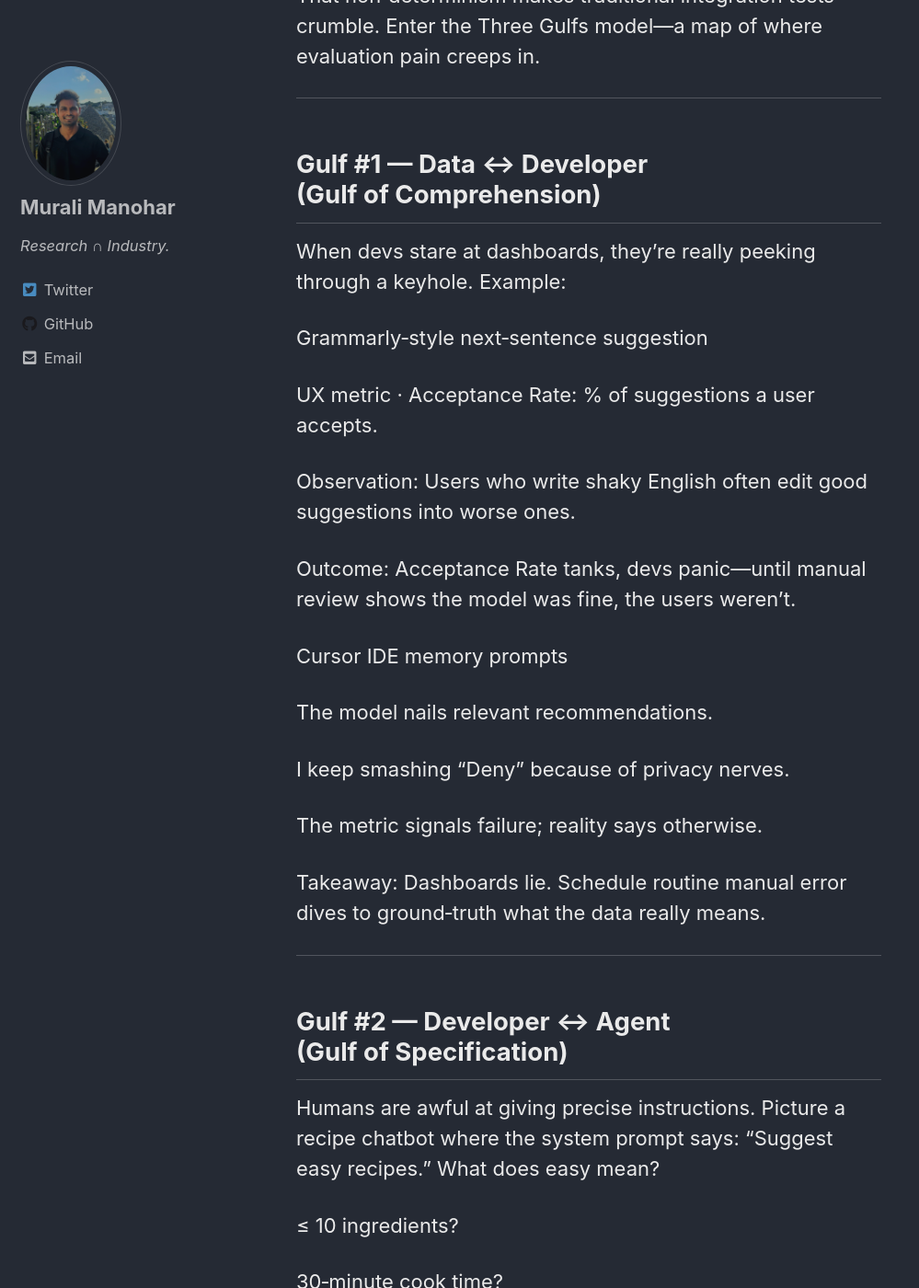
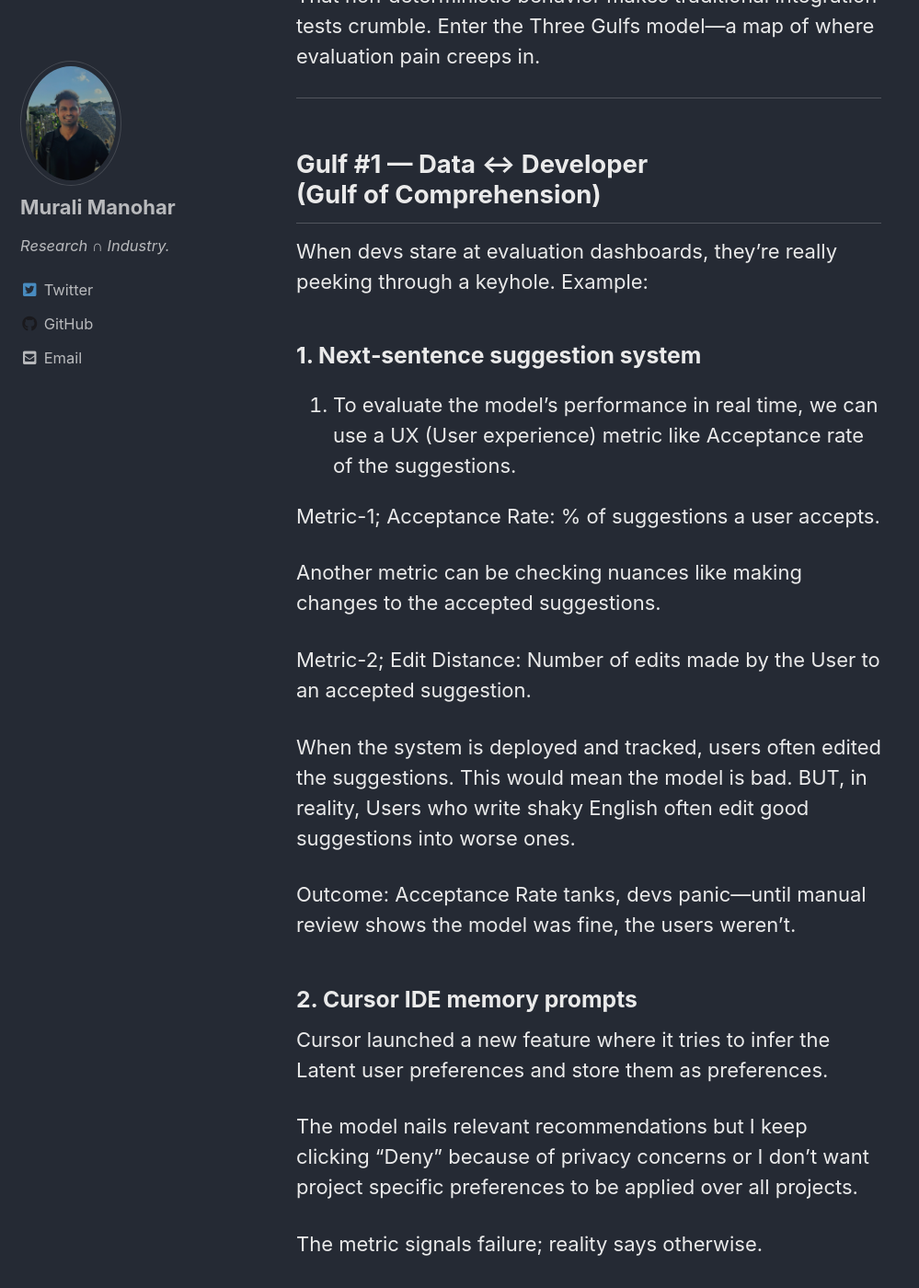
Before and after one commit to gitlost-murali/blogs, a Jekyll site: the page built from _posts/2025-07-25-three-gulfs-of-agent-development.md, in a window 1280 px wide and 1400 px high, scrolled down 1201 px. Shown: the whole window at 92% size, without its empty margins (0-999 px from the left). Built offline with Jekyll 4.4.1, drawn with Linux system fonts in a browser that asks for light colours; cached includes are drawn as plain includes; comment, search, counter and statistics services are not loaded; some of the changed text lies outside the part shown.

Commit message:
Update 2025-07-25-three-gulfs-of-agent-development.md

```diff
--- a/_posts/2025-07-25-three-gulfs-of-agent-development.md
+++ b/_posts/2025-07-25-three-gulfs-of-agent-development.md
@@ -21,7 +21,7 @@
 
 ## Background & Motivation
 
-LLM adoption is rocketing ahead of our ability to systematically track regressions. I once asked an engineer shipping an “agentic hot‑shot” product how they benchmarked. The answer: “We use VIBES—Very Intelligent Business Evaluation Score.” Cool acronym, zero rigor.
+LLM adoption is rocketing ahead of our ability to systematically track regressions. I once asked an engineer shipping an “agentic hot‑shot” product how they benchmarked it. The answer: “We use VIBES—Very Intelligent Business Evaluation Score.”
 
 Agents aren’t just fancy prompts; they’re an orchestration of LLMs, tools, memory, and business logic. As soon as you wire in a calculator tool, a single query like 24 + 28 can fork three ways:
 
@@ -35,34 +35,40 @@
 
 
 
-That non‑determinism makes traditional integration tests crumble. Enter the Three Gulfs model—a map of where evaluation pain creeps in.
+That non‑deterministic behavior makes traditional integration tests crumble. Enter the Three Gulfs model—a map of where evaluation pain creeps in.
 
 
 ---
 
 ## Gulf #1 — Data ↔ Developer (Gulf of Comprehension)
 
-When devs stare at dashboards, they’re really peeking through a keyhole. Example:
+When devs stare at evaluation dashboards, they’re really peeking through a keyhole. Example:
 
-Grammarly‑style next‑sentence suggestion
+### 1. Next‑sentence suggestion system
 
-UX metric · Acceptance Rate: % of suggestions a user accepts.
+1. To evaluate the model's performance in real time, we can use a UX (User experience) metric like Acceptance rate of the suggestions.
 
-Observation: Users who write shaky English often edit good suggestions into worse ones.
+Metric-1; Acceptance Rate: % of suggestions a user accepts.
+
+Another metric can be checking nuances like making changes to the accepted suggestions.
+
+Metric-2; Edit Distance: Number of edits made by the User to an accepted suggestion.
+
+When the system is deployed and tracked, users often edited the suggestions. This would mean the model is bad. BUT, in reality, Users who write shaky English often edit good suggestions into worse ones.
 
 Outcome: Acceptance Rate tanks, devs panic—until manual review shows the model was fine, the users weren’t.
 
 
-Cursor IDE memory prompts
+### 2. Cursor IDE memory prompts
 
-The model nails relevant recommendations.
+Cursor launched a new feature where it tries to infer the Latent user preferences and store them as preferences.
 
-I keep smashing “Deny” because of privacy nerves.
+The model nails relevant recommendations but I keep clicking “Deny” because of privacy concerns or I don't want project specific preferences to be applied over all projects.
 
 The metric signals failure; reality says otherwise.
 
 
-Takeaway: Dashboards lie. Schedule routine manual error dives to ground‑truth what the data really means.
+**Takeaway:** Eval Dashboards cannot faithfully reflect the failure modes. Schedule routine manual error dives to ground‑truth what the data really means. Manual error analysis is a pill every Developer must consume.
 
 
 ---
@@ -77,8 +83,8 @@
 
 One‑pot only?
 
-
-Because you were vague, the agent rambles—burning 3× more chain‑of‑thought tokens as it wrestles with contradictions in your prompt.
+From recent performance regression checks ainst an agent, I observed the token usage to spike by 300% or 3x purely because the instructions were vague and contradictory.
+Because you were vague, the agent rambles—burning more chain‑of‑thought tokens as it goes into self-monologue to de-clutter the contradictions in your prompt.
 
 Fixes:
 
```
